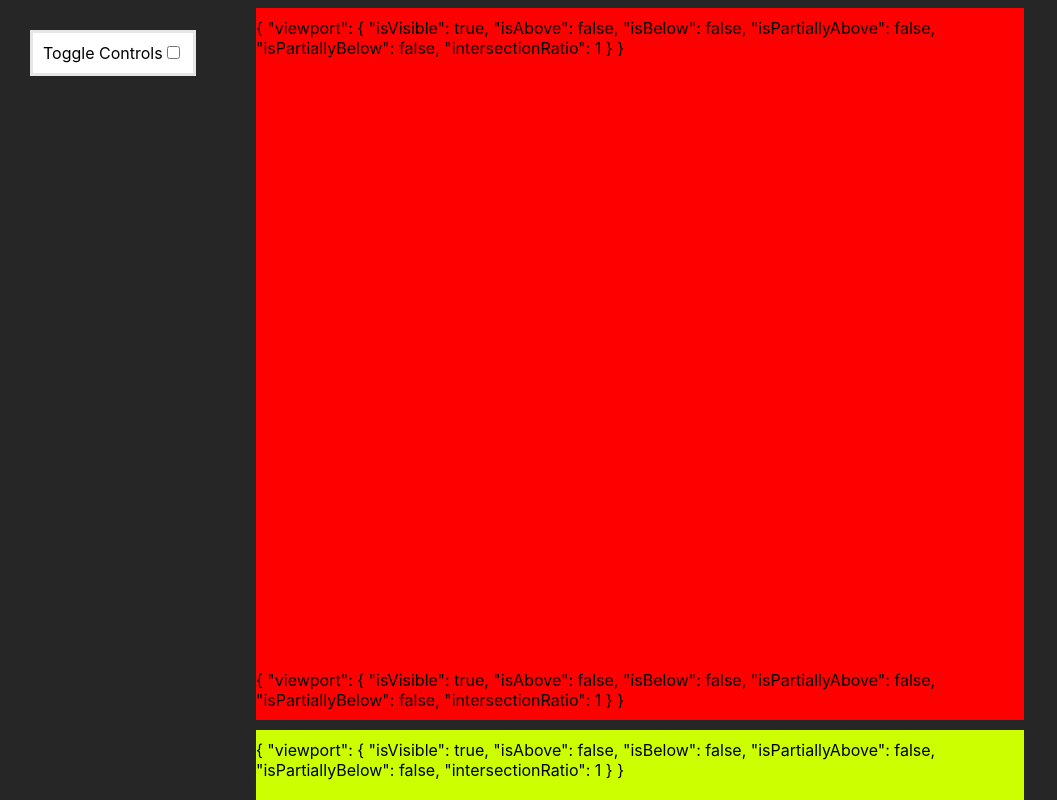
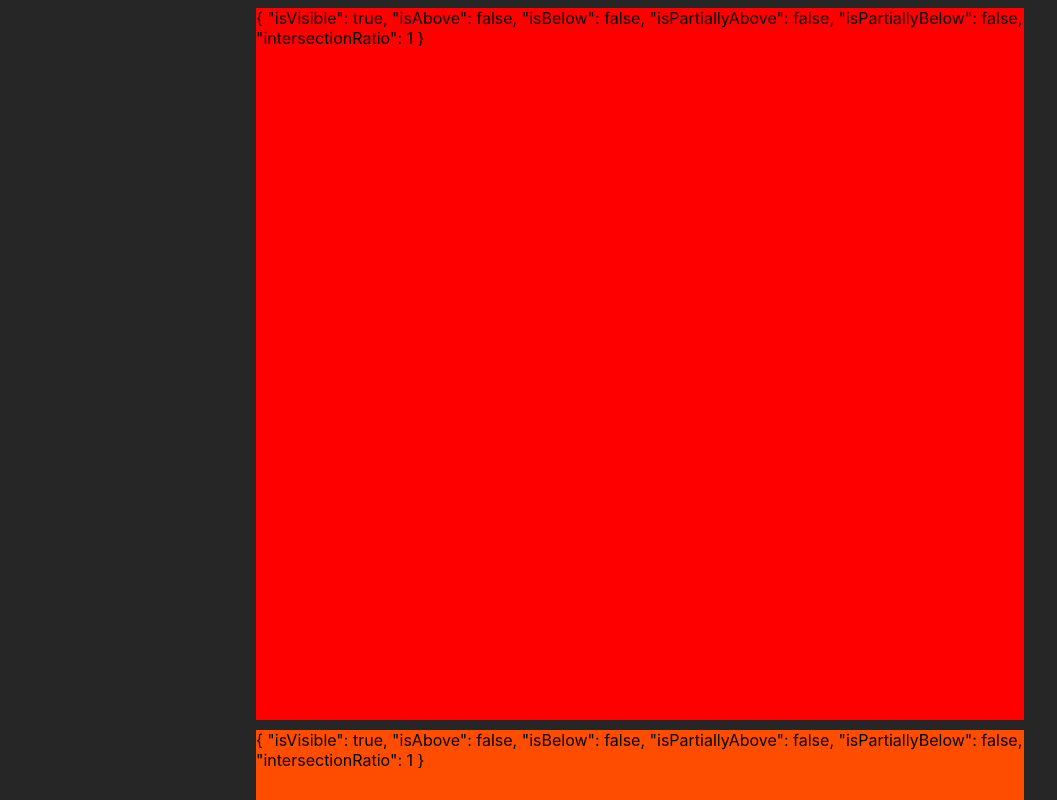
Before and after one commit to adrienhobbs/vue-on-visible, a Vue app: page / in a window 1280 px wide. Shown: the top 800 px of the page, without its empty margins (0-1057 px from the left). Built offline with nearby package versions, Linux system fonts and the light colour scheme.

Commit message:
remove unnecessary code

```diff
--- a/src/App.vue
+++ b/src/App.vue
@@ -2,70 +2,21 @@
   <div id="app">
     <div class="boxes">
       <div v-for="(color, i) in colors"
-           :durationMs="parseInt(animationDurationMs)"
-           :animateAbove="animateAbove"
-           :animateBelow="animateBelow"
-           :animationType="animation"
            :yoyo="yoyo"
            :key="i">
-        <OnVisible>
-          <div slot-scope="viewport"
-               class="box">
-            <ScopeTest :viewport="viewport"
-                       :style="{ backgroundColor: color.bg}"></ScopeTest>
+        <OnVisible :yoyo="yoyo">
+          <div slot-scope="onVisible"
+               class="box"
+               :style="{backgroundColor: color.bg}">
+            {{onVisible.viewport}}
           </div>
         </OnVisible>
-      </div>
-    </div>
-    <div class="controls">
-      <label for="checkbox">Toggle Controls</label>
-      <input type="checkbox"
-             v-model="controls">
-      <div class="select"
-           v-if="controls">
-        <div class="control">
-          <label for="">Effect</label>
-          <select v-model="animation">
-            <option value="fade">Fade</option>
-            <option value="zoom">Zoom</option>
-          </select>
-        </div>
-        <div class="control">
-          <label for="checkbox">YoYo</label>
-          <input type="checkbox"
-                 v-model="yoyo">
-        </div>
-        <div class="control checkbox">
-          <label for="checkbox">Animate Above</label>
-          <input type="checkbox"
-                 v-model="animateAbove">
-        </div>
-        <div class="control checkbox">
-          <label for="checkbox">Animate Below</label>
-          <input type="checkbox"
-                 v-model="animateBelow">
-        </div>
-        <div class="control">
-          <label for="">Duration in Ms</label>
-          <input type="number"
-                 v-model="animationDurationMs"
-                 min="100"
-                 step="50">
-        </div>
-        <div class="control">
-          <label for="">Number of items</label>
-          <input type="number"
-                 v-model="numItems"
-                 min="50"
-                 max="500">
-        </div>
       </div>
     </div>
   </div>
 </template>
 
 <script>
-// @todo using intersection ration make an animation ease
 import OnVisible from './components/OnVisible'
 import ScopeTest from './components/ScopeTest'
 
@@ -74,13 +25,8 @@
   components: {OnVisible, ScopeTest},
   data() {
     return {
-      controls: false,
-      animationDurationMs: 650,
-      animateAbove: true,
-      animateBelow: true,
-      numItems: 10,
-      animation: 'fade',
-      yoyo: true,
+      numItems: 40,
+      yoyo: true
     }
   },
   computed: {
@@ -112,15 +58,6 @@
   margin-bottom: 200px;
 }
 
-.controls {
-  background: white;
-  padding: 10px;
-  position: fixed;
-  top: 30px;
-  left: 30px;
-  border: 3px solid #e6e6e6;
-}
-
 .boxes {
   display: grid;
   max-width: 768px;
@@ -128,15 +65,7 @@
   grid-gap: 10px;
   margin: auto;
 }
-.control {
-  margin-top: 15px;
-}
-.control label {
-  display: block;
-}
-.control.checkbox label {
-  display: inline-block;
-}
+
 .box {
   height: 89vh;
   width: 100%;
```
